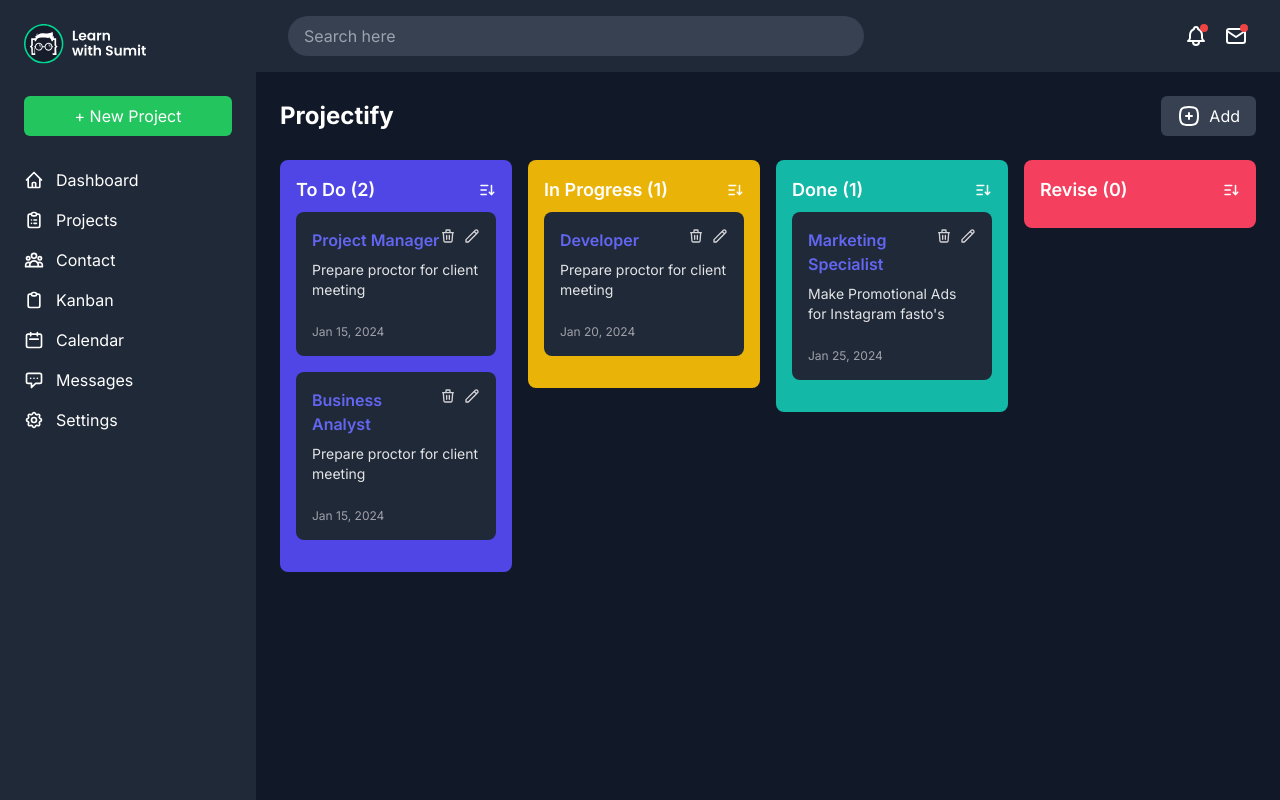
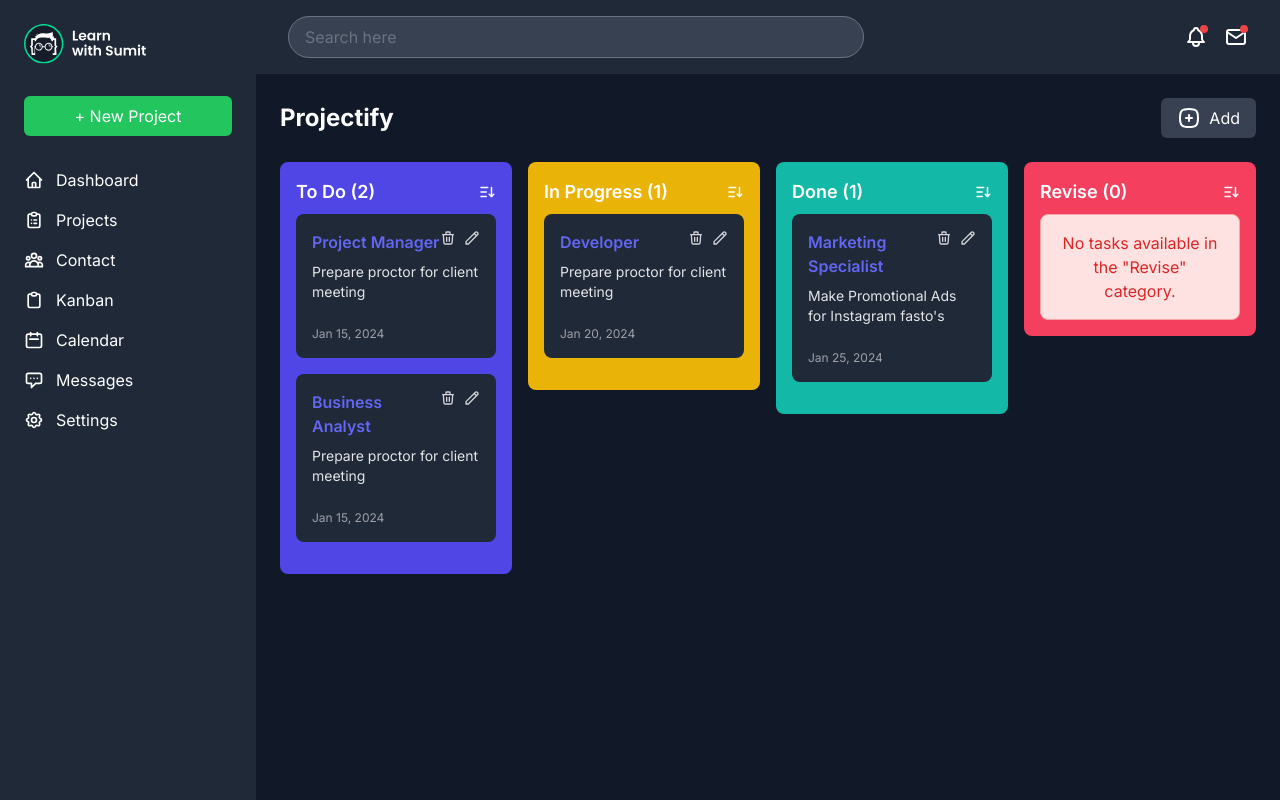
Before and after one commit to jhrhq/vite-react-apps, a React (Vite) app: page / in a window 1280 px wide. Built offline with nearby package versions, Linux system fonts and the light colour scheme.

Commit message:
no task or category  component & typography,form twcss plugin

```diff
--- a/package.json
+++ b/package.json
@@ -19,6 +19,8 @@
   },
   "devDependencies": {
     "@eslint/js": "^9.11.1",
+    "@tailwindcss/forms": "^0.5.9",
+    "@tailwindcss/typography": "^0.5.15",
     "@types/react": "^18.3.10",
     "@types/react-dom": "^18.3.0",
     "@vitejs/plugin-react": "^4.3.2",
--- /dev/null
+++ b/src/project/NoCategoriesAvailable.jsx
@@ -0,0 +1,9 @@
+export default function NoCategoriesAvailable() {
+  return (
+    <div className="flex items-center justify-center p-6 bg-gray-800-50  border-gray-800 border-2 rounded-lg shadow-md dark:bg-gray-800 dark:border-gray-700 h-calc-max">
+      <p className="text-lg font-medium text-yellow-800 dark:text-yellow-200 text-center">
+        No categories available. Please add some categories.
+      </p>
+    </div>
+  );
+}
--- /dev/null
+++ b/src/project/NoTaskAvailable.jsx
@@ -0,0 +1,9 @@
+export default function NoTaskAvailable({ taskCategoryTitle }) {
+  return (
+    <div className="flex items-center justify-center p-4 bg-red-100 border border-red-300 rounded-lg dark:bg-red-800 dark:border-red-600">
+      <p className="text-center text-red-600 dark:text-red-300">
+        No tasks available in the {`"${taskCategoryTitle}"`} category.
+      </p>
+    </div>
+  );
+}
--- a/src/project/ProjectBoard.jsx
+++ b/src/project/ProjectBoard.jsx
@@ -1,5 +1,6 @@
 import { TbSquareRoundedPlus } from "react-icons/tb";
 import { getAllProjectTasks } from "../data/tasks";
+import NoCategoriesAvailable from "./NoCategoriesAvailable";
 import TaskGroup from "./TaskGroup";
 
 export default function ProjectBoard() {
@@ -10,7 +11,7 @@ export default function ProjectBoard() {
   return (
     <div className="mx-auto max-w-7xl p-6">
       <div className="mb-6 flex items-center justify-between">
-        <h2 className="text-2xl font-bold">Projectify</h2>
+        <h2 className=" font-bold prose-2xl">Projectify</h2>
         <div className="flex space-x-2">
           <button className="flex items-center rounded-md bg-gray-700 px-4 py-2 text-white">
             <TbSquareRoundedPlus className="size-6 mr-2 fill-none" />
@@ -19,16 +20,20 @@ export default function ProjectBoard() {
         </div>
       </div>
 
+      {tasksCategories.categories.length == 0 ? (
+        <NoCategoriesAvailable />
+      ) : (
         <div className="-mx-2 mb-6 flex flex-wrap">
           {tasksCategories.categories.map((taskCategory) => (
             <TaskGroup
               key={taskCategory.id}
               taskCategoryId={taskCategory.id}
-            taskCategoryName={taskCategory.name}
+              taskCategoryTitle={taskCategory.name}
               tasks={getTasksByCategory(taskCategory.id)}
             />
           ))}
         </div>
+      )}
     </div>
   );
 }
--- a/src/project/TaskGroup.jsx
+++ b/src/project/TaskGroup.jsx
@@ -1,5 +1,6 @@
 import { TbSortDescending } from "react-icons/tb";
 import { cn } from "../utility/cn";
+import NoTaskAvailable from "./NoTaskAvailable";
 import TaskCard from "./TaskCard";
 
 const categoryColors = {
@@ -11,7 +12,7 @@ const categoryColors = {
 
 export default function TaskGroup({
   taskCategoryId,
-  taskCategoryName,
+  taskCategoryTitle,
   tasks = [],
 }) {
   return (
@@ -24,15 +25,17 @@ export default function TaskGroup({
       >
         <div className="mb-2 flex items-center justify-between">
           <h3 className="text-lg font-semibold">
-            {taskCategoryName} ({tasks.length})
+            {taskCategoryTitle} ({tasks.length})
           </h3>
 
           <TbSortDescending className=" size-[1.125rem] fill-none" />
         </div>
         <div>
-          {tasks.map((task) => (
-            <TaskCard key={task.id} task={task} />
-          ))}
+          {tasks.length == 0 ? (
+            <NoTaskAvailable taskCategoryTitle={taskCategoryTitle} />
+          ) : (
+            tasks.map((task) => <TaskCard key={task.id} task={task} />)
+          )}
         </div>
       </div>
     </div>
--- a/tailwind.config.js
+++ b/tailwind.config.js
@@ -3,7 +3,11 @@ export default {
   content: ["./index.html", "./src/**/*.{js,ts,jsx,tsx}"],
   darkMode: "class",
   theme: {
-    extend: {},
+    extend: {
+      height: {
+        "calc-max": "calc(100vh - 190px)", // Add a custom height utility
+      },
+    },
   },
-  plugins: [],
+  plugins: [require("@tailwindcss/typography"), require("@tailwindcss/forms")],
 };
```
Also changed, not shown: 1 other file (tests, documents, lock files or other folders). Lines whose indentation alone changed are shown as unchanged.
